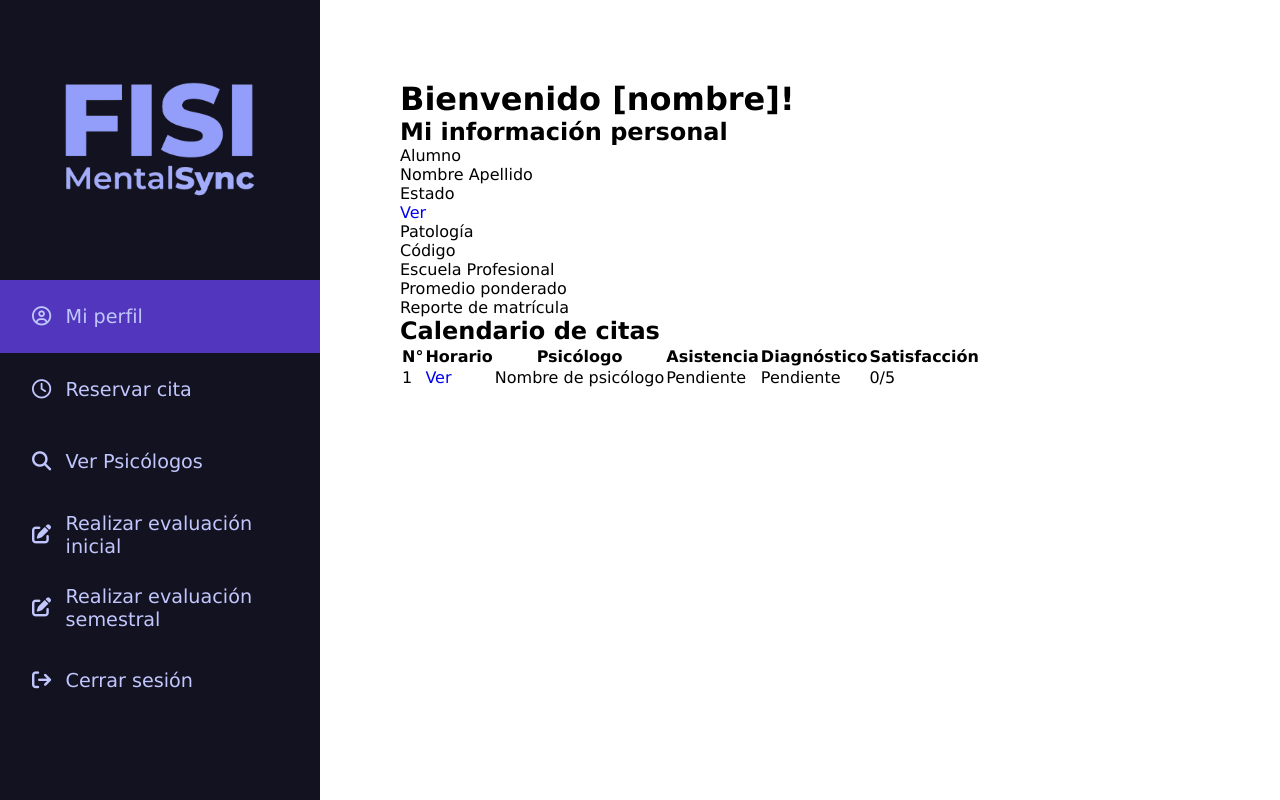
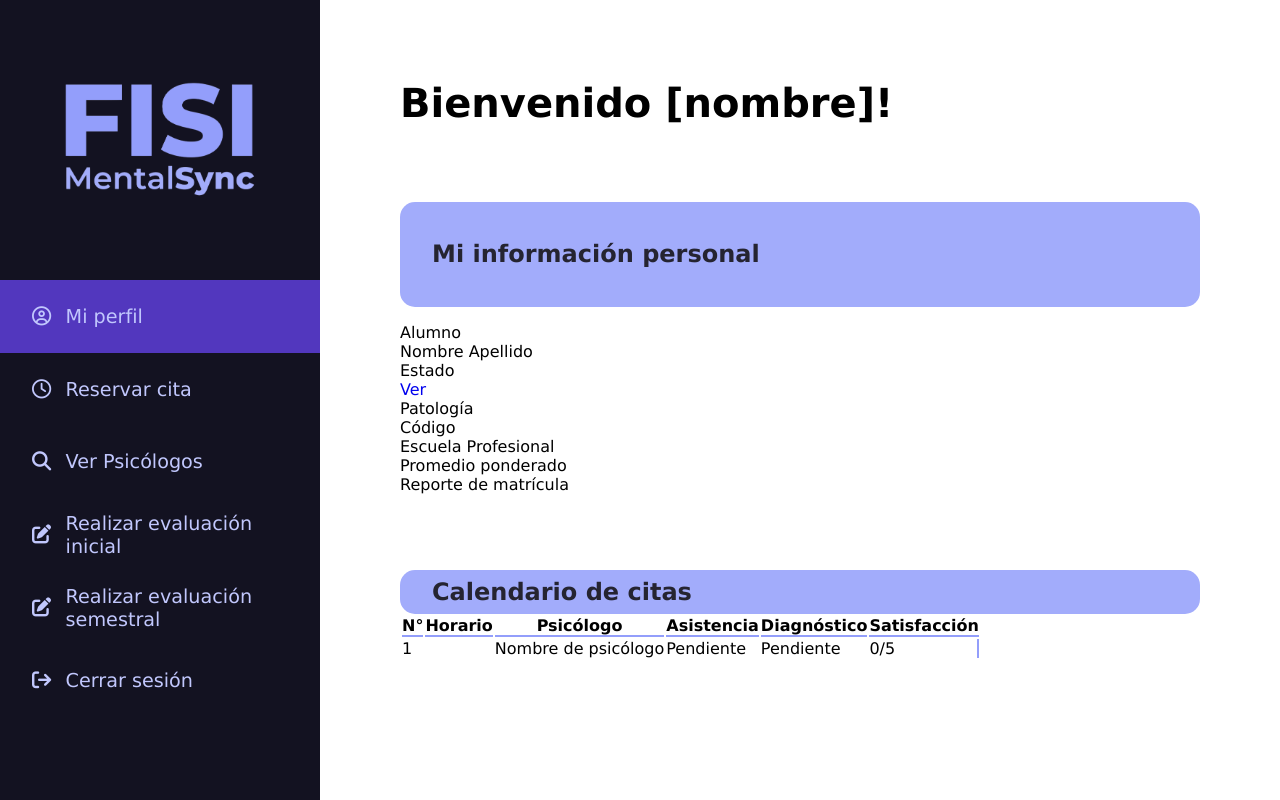
Before and after one commit to antidv/FISIMentalSync-Prototype, a PHP site: page /pages/perfil.html in a window 1280 px wide. Run offline with PHP 8.4, Linux system fonts and the light colour scheme; some libraries are stand-ins or nearby versions.

Commit message:
contenido de perfil-alumno

```diff
--- a/FISIMentalSync - FrontEnd/css/barra-navegacion.css
+++ b/FISIMentalSync - FrontEnd/css/barra-navegacion.css
@@ -1,10 +1,10 @@
 .barra-navegacion{
   background-color: #131221;
-  min-height: 100vh;
-  /*width: 25%;*/
-  position: sticky;
+  height: 100vh;
   display: grid;
   grid-template-rows: 35% 65%;
+  position: sticky;
+  top: 0;
 }
 
 .contenedor-logo {
--- a/FISIMentalSync - FrontEnd/css/perfil.css
+++ b/FISIMentalSync - FrontEnd/css/perfil.css
@@ -15,10 +15,100 @@ html, body {
 .contenedor-perfil{
   display: grid;
   grid-template-columns: 25% 75%;
-  height: 100vh;
 }
 
 .perfil{
-  background-color: rgb(255, 255, 255);
+  background-color: var(--white-50);
   padding: 5rem;
+  display: grid;
+  gap: 1rem;
 }
+
+h1{
+  font-size: 2.5rem;
+}
+
+h2{
+  background-color: var(--secondary1-200);
+  color: var(--neutral-100);
+  border-radius: 15px;
+  padding: 0.5rem 2rem;
+  box-sizing: border-box;
+  display: flex;
+  align-items: center;
+}
+
+.contenedor-info{
+  display: grid;
+  gap: 0.5rem;
+  grid-template-columns: auto auto auto auto;
+}
+
+.texto-etiqueta{
+  background-color: var(--neutral-500);
+  color: var(--secondary1-50);
+  font-size: clamp(0.8rem,1.5vw,1.2rem);
+  border-radius: 8px;
+  padding: 1rem;
+  box-sizing: border-box;
+  display: flex;
+  align-items: center;
+  justify-content: center;
+}
+
+.texto-info{
+  background-color: var(--secondary1-100);
+  color: var(--neutral-100);
+  font-size: clamp(0.8rem,1.5vw,1.2rem);
+  border-radius: 8px;
+  padding: 1rem;
+  box-sizing: border-box;
+  display: flex;
+  align-items: center;
+  justify-content: center;
+}
+.texto-info:nth-child(2)  {
+  grid-column-start: 2;
+  grid-column-end: 5;
+}
+
+.link-pop-up{
+  background-color: #FBB958;
+  color: var(--neutral-100);
+  border-radius: 8px;
+  padding: 1rem;
+  box-sizing: border-box;
+  display: flex;
+  align-items: center;
+  justify-content: center;
+}
+
+.tabla-citas{
+  background-color: var(--neutral-50);
+  border-radius: 8px;
+  color: var(--white-50);
+  padding: 0 1rem 1rem 1rem;
+}
+
+.encabezado-tabla-citas{
+  color: var(--secondary1-200);
+  text-align: center;
+  height: 4rem;
+}
+
+th {
+  border-bottom: 2px solid var(--secondary1-300);
+}
+
+.contenido-tabla-citas{
+  text-align: center;
+  height: 4rem;
+}
+
+td:last-child{
+  border-right: 2px solid var(--secondary1-300);
+}
+
+td > a {
+  color: var(--white-50);
+}
```
